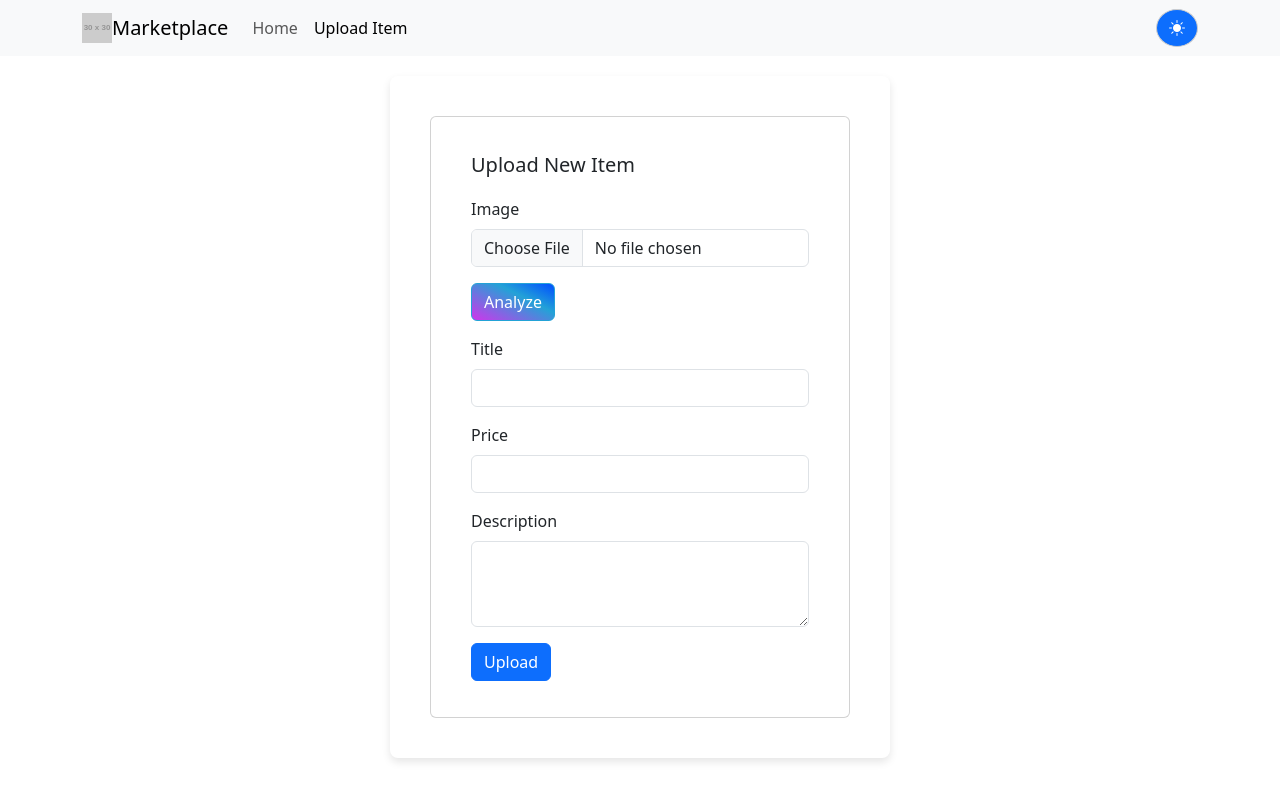
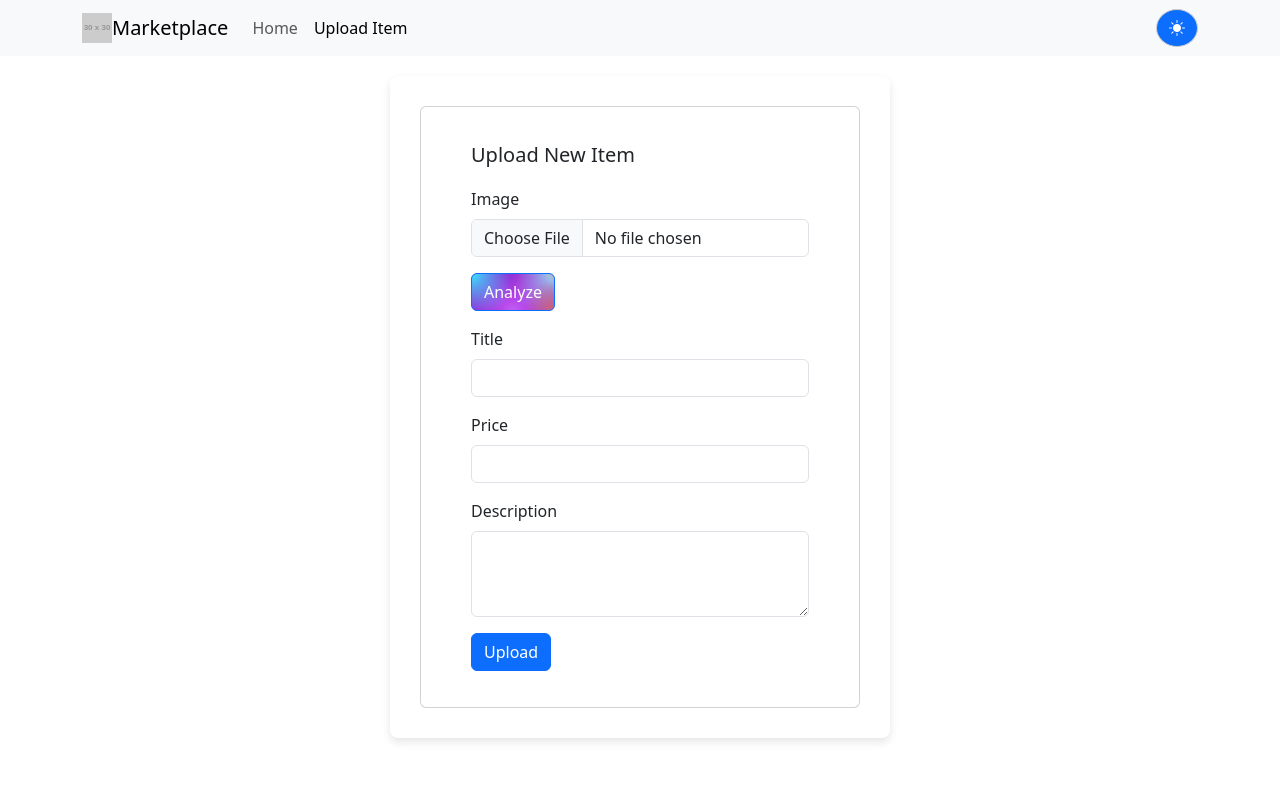
Before and after one commit to amhamiltsyr/SecondHandStoreInventorySystem, a React (Vite) app in the folder reactFrontend/frontend/: page /upload in a window 1280 px wide. Built offline with nearby package versions, Linux system fonts and the light colour scheme.

Commit message:
market changes

```diff
--- a/reactFrontend/frontend/src/components/Marketplace.css
+++ b/reactFrontend/frontend/src/components/Marketplace.css
@@ -0,0 +1,10 @@
+.market-card, .loading-card {
+    opacity: 0;
+    transform: translateY(10px);
+    transition: opacity 0.5s ease, transform 0.5s ease;
+  }
+
+  .market-card.loaded, .loading-card.loaded {
+    opacity: 1;
+    transform: translateY(0);
+  }
--- a/reactFrontend/frontend/src/components/Marketplace.tsx
+++ b/reactFrontend/frontend/src/components/Marketplace.tsx
@@ -39,6 +39,7 @@ const Marketplace: React.FC = () => {
   useEffect(() => {
     loadMore(); // Initial load
   }, []);
+
   useEffect(() => {
     const observer = new IntersectionObserver(
       (entries) => {
--- a/reactFrontend/frontend/src/components/Upload.css
+++ b/reactFrontend/frontend/src/components/Upload.css
@@ -4,7 +4,7 @@
     max-width: 500px; /* Adjust the width as needed */
     width: 100%; /* Ensure the form takes up 100% of the available space */
     margin: 0 auto; /* This will center the form horizontally */
-    padding: 20px; /* Optional: Add padding for spacing within the form */
+    padding: 10px; /* Optional: Add padding for spacing within the form */
     border-radius: 8px; /* Optional: Rounded corners */
     box-shadow: 0 4px 8px rgba(0, 0, 0, 0.1); /* Optional: Add a subtle shadow */
     display: flex;
--- a/reactFrontend/frontend/src/components/UploadForm.css
+++ b/reactFrontend/frontend/src/components/UploadForm.css
@@ -15,9 +15,15 @@
   }
 
 .btn-analyze {
-  border-color: rgba(35,162,215,1);
   background: rgb(153,6,201);
-  background: linear-gradient(27deg, rgba(208,53,235,1) 0%, rgba(35,162,215,1) 63%, rgba(0,78,255,1) 100%);   color: white; /* Text color */
+  background-image: radial-gradient(
+    circle farthest-corner at top left, rgba(59, 226, 255,1) 0%, rgba(225, 243, 97,0) 50%),
+      radial-gradient(
+      circle farthest-side at top right, rgba(181, 176, 177,1) 0%, rgba(181, 176, 177,0) 10%),
+  radial-gradient(circle farthest-corner at bottom right, rgba(204, 104, 119,1) 0%, rgba(204, 104, 119, 0) 33%),
+      radial-gradient(
+      circle farthest-corner at top right, rgba(155, 221, 240,1) 0%, rgba(155, 221, 240,0) 50%),
+    radial-gradient(ellipse at bottom center, rgba(192, 93, 245,1) 0%, rgba(254, 43, 0, 0) 80%);
   transition: background-color 0.3s ease, transform 0.2s ease; /* Smooth transition */
 
   /* Center the button with a flex container */
--- a/reactFrontend/frontend/src/components/UploadForm.tsx
+++ b/reactFrontend/frontend/src/components/UploadForm.tsx
@@ -22,7 +22,15 @@ const UploadForm: React.FC = () => {
             <Form.Control type="file" />
           </Form.Group>
 
-          <Button className="btn-analyze mb-3">Analyze</Button>
+          <Button
+            className="btn-analyze mb-3"
+            onClick={() => {
+              setTitle("test");
+              setPrice("$1");
+            }}
+          >
+            Analyze
+          </Button>
 
           <Form.Group className="mb-3" controlId="title">
             <Form.Label>Title</Form.Label>
```
